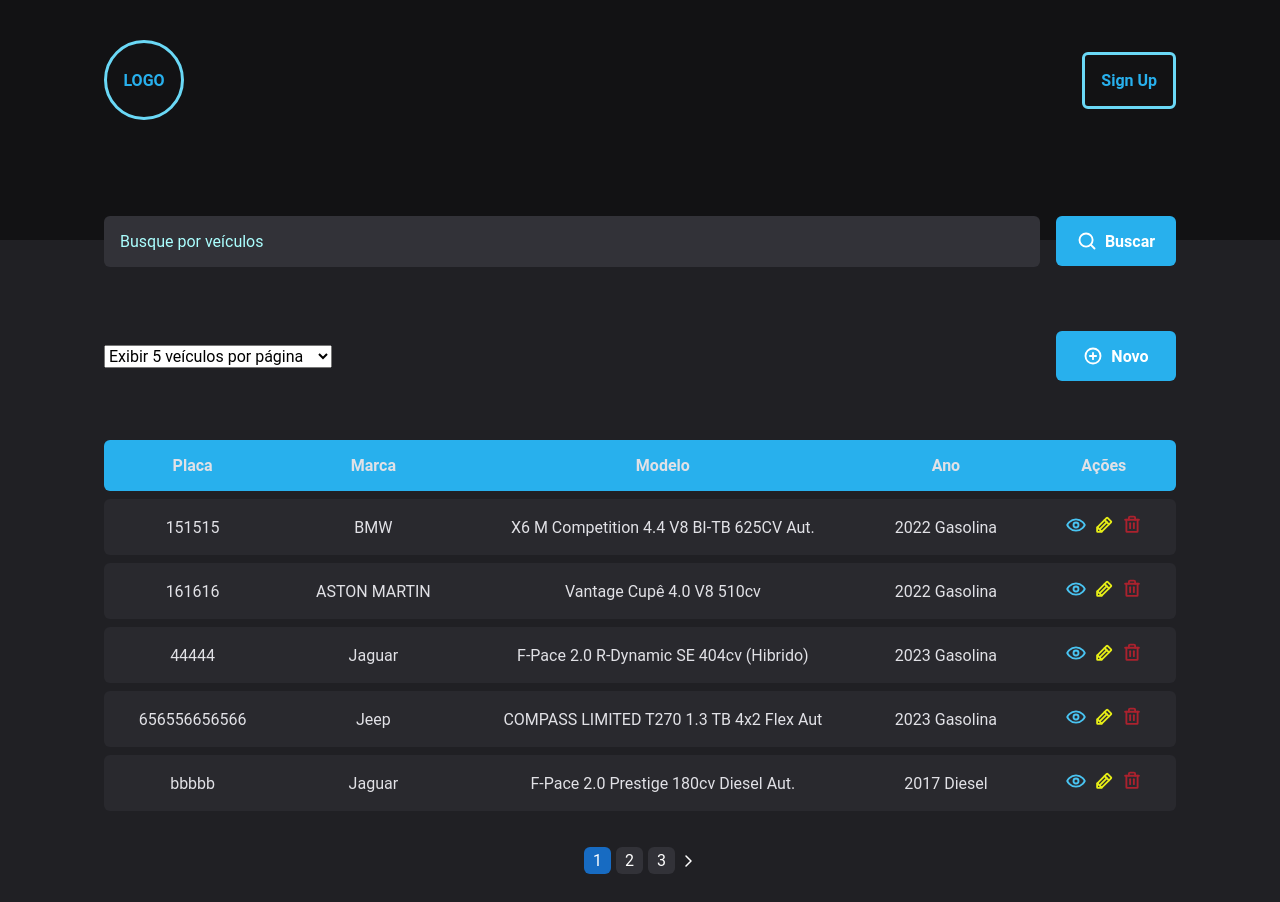
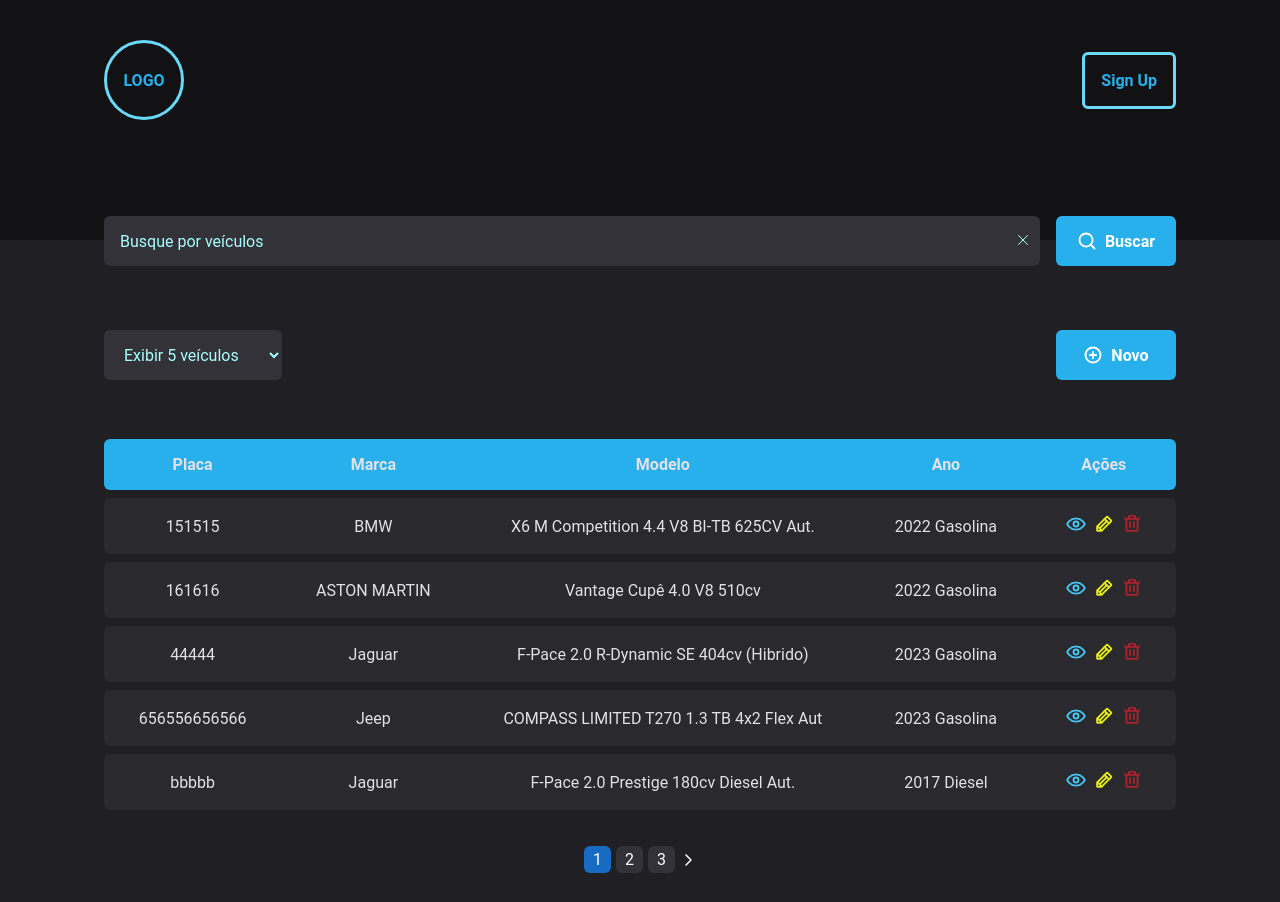
Before and after one commit to Jessica-Garcia/vehicle-registration, a React (Vite) app: page / in a window 1280 px wide. Built offline with nearby package versions, Linux system fonts and the light colour scheme; data requests are answered from the project's data file.

Commit message:
refactor: adjust search

```diff
--- a/src/pages/Home/components/SearchForm/index.tsx
+++ b/src/pages/Home/components/SearchForm/index.tsx
@@ -1,9 +1,8 @@
-import { MagnifyingGlass } from "phosphor-react";
+import { MagnifyingGlass, X, XCircle } from "phosphor-react";
 import { SearchFormContainer } from "./styles";
 import * as z from "zod";
 import { useForm } from "react-hook-form";
 import { zodResolver } from "@hookform/resolvers/zod";
-import React from "react";
 
 const searchFormSchema = z.object({
   query: z.string(),
@@ -13,21 +12,32 @@ type SearchFormInputs = z.infer<typeof searchFormSchema>;
 
 interface SearchFormProps {
   onGetVehicles: (query: string) => void;
+  onResetSearch: () => void;
 }
 
-export const SearchForm = ({ onGetVehicles }: SearchFormProps) => {
+export const SearchForm = ({
+  onGetVehicles,
+  onResetSearch,
+}: SearchFormProps) => {
   const {
     register,
     reset,
     handleSubmit,
+    watch,
     formState: { isSubmitting },
   } = useForm<SearchFormInputs>({
     resolver: zodResolver(searchFormSchema),
   });
 
+  const query = watch("query");
+
   const handleSearchVehicles = async (data: SearchFormInputs) => {
     onGetVehicles(data.query);
-    // reset();
+  };
+
+  const handleResetSearchAndReturnToFirstPage = () => {
+    onResetSearch();
+    reset();
   };
 
   return (
@@ -38,7 +48,10 @@ export const SearchForm = ({ onGetVehicles }: SearchFormProps) => {
         autoComplete="off"
         {...register("query")}
       />
-      <button type="submit" disabled={isSubmitting}>
+      <button type="reset" onClick={handleResetSearchAndReturnToFirstPage}>
+        <X />
+      </button>
+      <button type="submit" disabled={!query}>
         <MagnifyingGlass size={20} weight="bold" />
         Buscar
       </button>
--- a/src/pages/Home/components/SearchForm/styles.ts
+++ b/src/pages/Home/components/SearchForm/styles.ts
@@ -4,8 +4,11 @@ export const SearchFormContainer = styled.form`
   display: flex;
   gap: 1rem;
   margin-top: -5.5rem;
+  position: relative;
+
   input {
     flex: 1;
+    height: 50px;
     border-radius: 6px;
     border: 0;
     background: ${(props) => props.theme["gray-600"]};
@@ -17,7 +20,30 @@ export const SearchFormContainer = styled.form`
     }
   }
 
-  button {
+  button[type="reset"] {
+    display: flex;
+    align-items: center;
+    justify-content: center;
+    border-radius: 50%;
+    border: 0;
+    background: transparent;
+    color: ${(props) => props.theme["blue-100"]};
+    font-weight: bold;
+    position: absolute;
+    right: 145px;
+    top: 16px;
+    cursor: pointer;
+
+    &:hover {
+      color: ${(props) => props.theme["blue-200"]};
+    }
+
+    &:active {
+      color: ${(props) => props.theme["blue-600"]};
+    }
+  }
+
+  button[type="submit"] {
     display: flex;
     align-items: center;
     justify-content: center;
@@ -32,12 +58,7 @@ export const SearchFormContainer = styled.form`
     font-weight: bold;
     cursor: pointer;
 
-    &:disabled {
-      opacity: 0.6;
-      cursor: not-allowed;
-    }
-
-    &:not(:disabled):hover {
+    &:hover {
       background-color: ${(props) => props.theme["blue-600"]};
       transition: background-color 0.3s;
     }
--- a/src/pages/Home/index.tsx
+++ b/src/pages/Home/index.tsx
@@ -62,9 +62,9 @@ export const Home = () => {
     response.data && setVehicleList(response.data);
   }, [currentPage, query, totalVehicle, totalPages, recordLimitPerPage]);
 
-  const resetPage = (query: string) => {
+  const resetPage = (query?: string) => {
     setCurrentPage(1);
-    setQuery(query);
+    setQuery(query!);
   };
 
   useEffect(() => {
@@ -73,7 +73,7 @@ export const Home = () => {
 
   return (
     <HomeContainer>
-      <SearchForm onGetVehicles={resetPage} />
+      <SearchForm onGetVehicles={resetPage} onResetSearch={resetPage} />
       <Options>
         <select
           onChange={(e) => {
@@ -81,10 +81,10 @@ export const Home = () => {
             setCurrentPage(1);
           }}
         >
-          <option value="5"> Exibir 5 veículos por página</option>
-          <option value="10">Exibir 10 Veículos por página</option>
-          <option value="15">Exibir 15 Veículos por página</option>
-          <option value="20">Exibir 20 Veículos por página</option>
+          <option value="5"> Exibir 5 veículos</option>
+          <option value="10">Exibir 10 Veículos</option>
+          <option value="15">Exibir 15 Veículos</option>
+          <option value="20">Exibir 20 Veículos</option>
         </select>
         <AddButton>
           <a href="/vehicle/add">
--- a/src/pages/Home/styles.ts
+++ b/src/pages/Home/styles.ts
@@ -16,8 +16,21 @@ export const Options = styled.div`
   justify-content: space-between;
   gap: 1rem;
 
-  h2 {
-    color: ${(props) => props.theme["blue-300"]};
+  select {
+    //flex: 1;
+    display: flex;
+    align-items: center;
+    justify-content: center;
+    height: 50px;
+    border-radius: 6px;
+    //font-size: 14px;
+    border: 0;
+    background: ${(props) => props.theme["gray-600"]};
+    color: ${(props) => props.theme["blue-100"]};
+    padding: 0 1rem;
+
+    &::placeholder {
+    }
   }
 `;
 
--- a/src/pages/Vehicle/index.tsx
+++ b/src/pages/Vehicle/index.tsx
@@ -2,7 +2,6 @@ import { ArrowFatLeft } from "phosphor-react";
 import { VehicleInfo } from "./styles";
 import { IVehicle } from "../../@types/IVehicle";
 import React, { useEffect, useState } from "react";
-import axios from "axios";
 import { NavLink, useNavigate, useParams } from "react-router-dom";
 import { v4 as uuidv4 } from "uuid";
 import { VehicleAttributesSelect } from "../../components/VehicleAttributesSelect";
```
